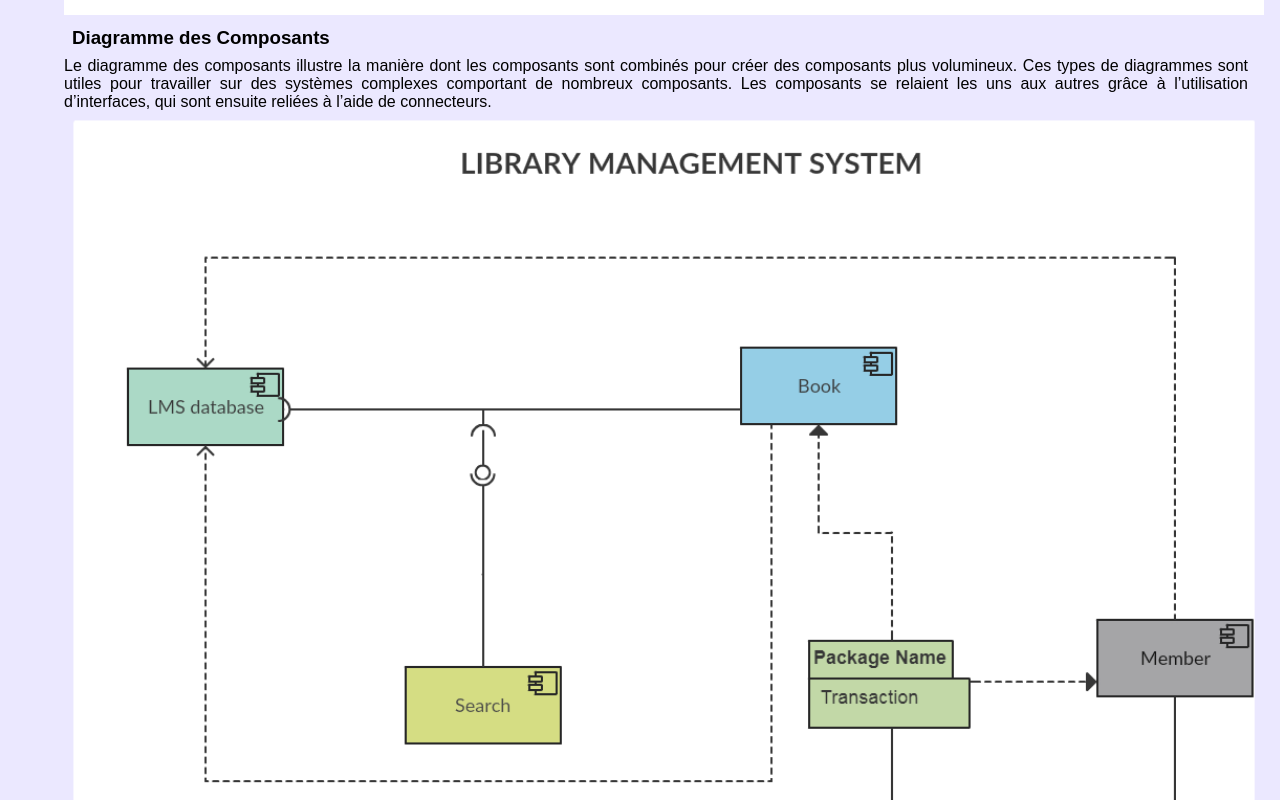
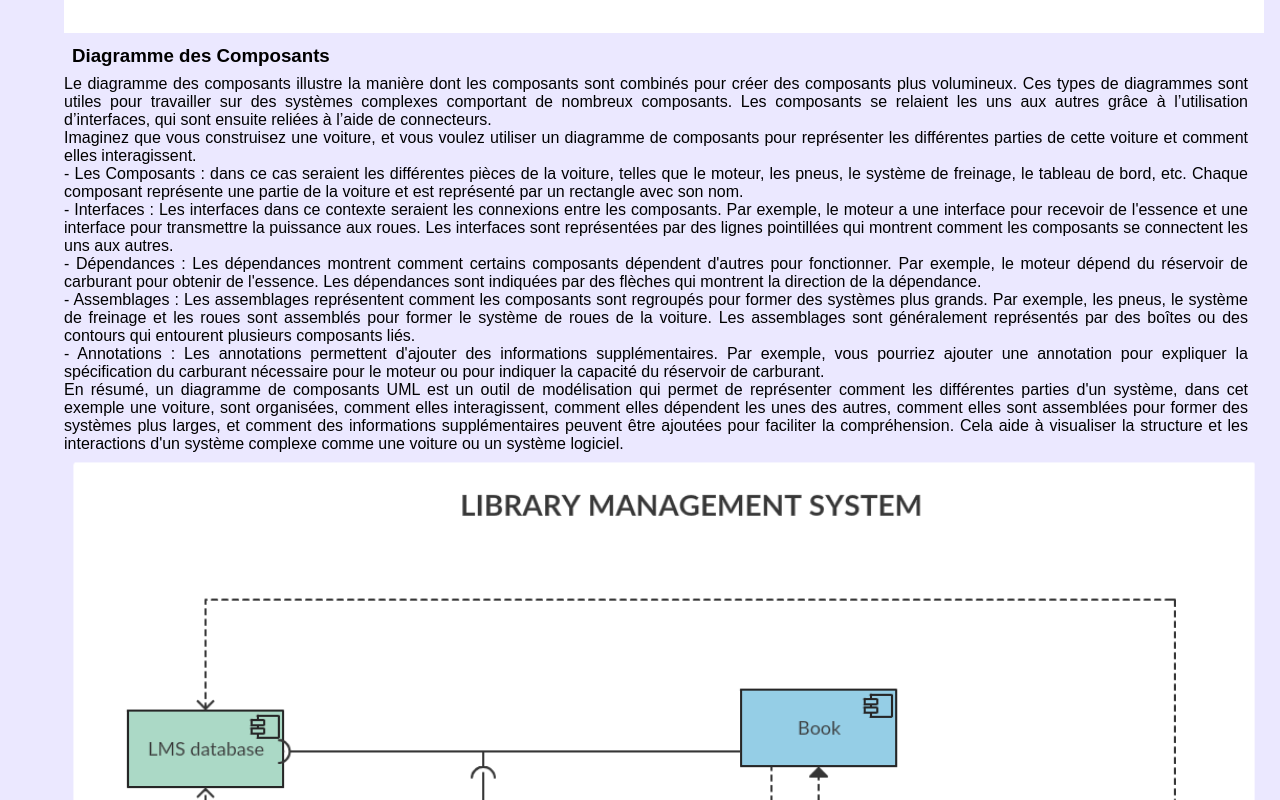
Before and after one commit to 2023-cda-alt-devops-p4/catalog-TP, a React (Create React App) app: page /UML in a window 1280 px wide. Shown: the part 1220-2020 px from the top of the page. Built offline with nearby package versions, Linux system fonts and the light colour scheme.

Commit message:
feat: write docs for object diagram and add image to the component

```diff
--- a/src/components/DiagrammeStructurels/DiagrammeDeClasses.js
+++ b/src/components/DiagrammeStructurels/DiagrammeDeClasses.js
@@ -11,7 +11,9 @@ const DiagrammeDeClasses = () => (
         temporels et dynamiques. Son utilisation est pour la modélisation conceptuelle de la structure réelle du système
         et la modélisation détaillée. Il est également possible avec les diagrammes de classes de faire de la
         modélisation des données. Dans ce diagramme, les classes sont divisées en trois compartiments contenus dans une
-        boîte. Le nom doit être en haut, suivi des attributs au milieu et des opérations en bas.
+        boîte. Le nom doit être en haut, suivi des attributs au milieu et des opérations en bas. Un diagramme de classes
+        serait comme un plan qui montre les différents types de pièces ou d'éléments que vous allez utiliser et comment
+        ils sont connectés les uns aux autres.
       </p>
       <img src="UML_class_diagram_hotel-949x683.webp" alt="" />
     </section>
--- a/src/components/DiagrammeStructurels/DiagrammeDesComposants.js
+++ b/src/components/DiagrammeStructurels/DiagrammeDesComposants.js
@@ -10,6 +10,42 @@ const DiagrammeDesComposants = () => {
         nombreux composants. Les composants se relaient les uns aux autres grâce à l’utilisation d’interfaces, qui sont
         ensuite reliées à l’aide de connecteurs.
       </p>
+      <p>
+        Imaginez que vous construisez une voiture, et vous voulez utiliser un diagramme de composants pour représenter
+        les différentes parties de cette voiture et comment elles interagissent. <br />
+        <li>
+          - Les Composants : dans ce cas seraient les différentes pièces de la voiture, telles que le moteur, les pneus,
+          le système de freinage, le tableau de bord, etc. Chaque composant représente une partie de la voiture et est
+          représenté par un rectangle avec son nom.
+        </li>
+        <li>
+          - Interfaces : Les interfaces dans ce contexte seraient les connexions entre les composants. Par exemple, le
+          moteur a une interface pour recevoir de l'essence et une interface pour transmettre la puissance aux roues.
+          Les interfaces sont représentées par des lignes pointillées qui montrent comment les composants se connectent
+          les uns aux autres.
+        </li>
+        <li>
+          - Dépendances : Les dépendances montrent comment certains composants dépendent d'autres pour fonctionner. Par
+          exemple, le moteur dépend du réservoir de carburant pour obtenir de l'essence. Les dépendances sont indiquées
+          par des flèches qui montrent la direction de la dépendance.
+        </li>
+        <li>
+          - Assemblages : Les assemblages représentent comment les composants sont regroupés pour former des systèmes
+          plus grands. Par exemple, les pneus, le système de freinage et les roues sont assemblés pour former le système
+          de roues de la voiture. Les assemblages sont généralement représentés par des boîtes ou des contours qui
+          entourent plusieurs composants liés.
+        </li>
+        <li>
+          - Annotations : Les annotations permettent d'ajouter des informations supplémentaires. Par exemple, vous
+          pourriez ajouter une annotation pour expliquer la spécification du carburant nécessaire pour le moteur ou pour
+          indiquer la capacité du réservoir de carburant.{" "}
+        </li>
+        En résumé, un diagramme de composants UML est un outil de modélisation qui permet de représenter comment les
+        différentes parties d'un système, dans cet exemple une voiture, sont organisées, comment elles interagissent,
+        comment elles dépendent les unes des autres, comment elles sont assemblées pour former des systèmes plus larges,
+        et comment des informations supplémentaires peuvent être ajoutées pour faciliter la compréhension. Cela aide à
+        visualiser la structure et les interactions d'un système complexe comme une voiture ou un système logiciel.
+      </p>
       <img src="New-Component-Diagram-for-Library-Management-System.png" alt="" />
     </div>
   );
--- a/src/components/DiagrammeStructurels/DigrammeDObjets.js
+++ b/src/components/DiagrammeStructurels/DigrammeDObjets.js
@@ -9,6 +9,44 @@ const DiagrammeDObjets = () => {
         artefacts sur les nœuds. Les diagrammes de déploiement sont considérés comme pertinents dans le cas où votre
         solution logicielle est distribuée sur différentes machines, chacune ayant une configuration distincte.
       </p>
+      <p>
+        Supposons que nous voulons créer un diagramme d'objets pour représenter un système de bibliothèque.
+        <li>
+          - Objets : Dans un diagramme d'objets, les objets sont comme les entités concrètes ou les instances des
+          classes que nous voulons représenter. Par exemple, nous pourrions avoir un objet "Livre1" représentant un
+          livre spécifique dans la bibliothèque, un objet "Bibliothèque" représentant la bibliothèque elle-même, et un
+          objet "Utilisateur1" représentant un utilisateur qui emprunte un livre. Chaque objet est représenté par un
+          rectangle avec son nom.
+        </li>
+        <li>
+          - Attributs : Les attributs ne sont pas aussi importants dans un diagramme d'objets que dans un diagramme de
+          classes, car nous nous concentrons sur les instances spécifiques plutôt que sur les types de classe.
+          Cependant, si nécessaire, vous pouvez inclure des attributs spécifiques à chaque objet, tels que le titre d'un
+          livre ou le nom d'un utilisateur.
+        </li>
+        <li>
+          - Relations : Les relations dans un diagramme d'objets montrent comment les objets interagissent les uns avec
+          les autres à un moment donné. Par exemple, un objet "Utilisateur1" peut avoir une relation avec l'objet
+          "Livre1" pour indiquer que cet utilisateur a emprunté ce livre. Les relations sont généralement représentées
+          par des lignes pointillées ou des flèches qui connectent les objets.
+        </li>
+        <li>
+          - Valeurs : Les valeurs dans un diagramme d'objets représentent les données ou les valeurs spécifiques
+          associées à chaque objet. Par exemple, l'objet "Livre1" peut avoir une valeur pour son titre, son auteur et
+          son numéro d'inventaire.
+        </li>
+        <li>
+          - Messages : Dans un diagramme d'objets, vous pouvez également montrer les messages ou les interactions
+          spécifiques entre les objets. Par exemple, vous pourriez montrer un message "emprunter()" envoyé de l'objet
+          "Utilisateur1" à l'objet "Livre1" pour indiquer que l'utilisateur emprunte le livre.{" "}
+        </li>
+        En résumé, un diagramme d'objets UML est utilisé pour représenter les objets concrets et leurs interactions dans
+        un système à un moment donné. C'est comme une instantané d'un système en action. Vous montrez les objets
+        spécifiques, leurs relations, leurs valeurs, et parfois les messages qu'ils échangent. Cela aide à visualiser
+        comment les objets interagissent dans un scénario particulier, ce qui peut être utile pour comprendre le
+        comportement dynamique d'un système.
+      </p>
+      <img src="Object_Diagram.webp" alt="" />
     </div>
   );
 };
```
Also changed, not shown: public/Object_Diagram.webp (added).
